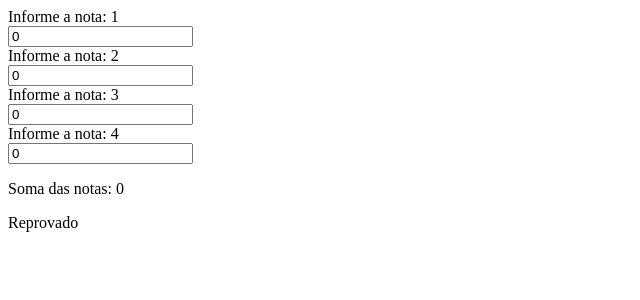
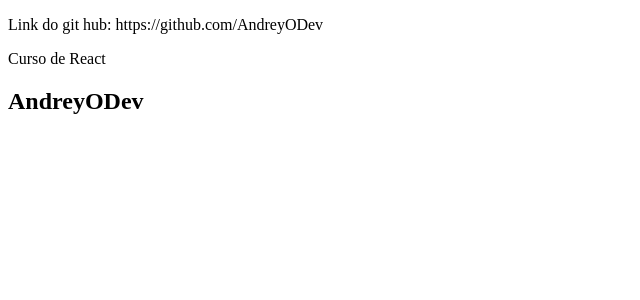
Before and after one commit to AndreyODev/curso-dev-web, a React (Vite) app in the folder react/vite/App1/: page / in a window 1280 px wide. Shown: the top 300 px of the page, without its empty margins (0-640 px from the left). Built offline with nearby package versions, Linux system fonts and the light colour scheme.

Commit message:
feat: adiciona aula 18 sobre CONTENÇÃO

```diff
--- a/react/vite/App1/src/App.jsx
+++ b/react/vite/App1/src/App.jsx
@@ -1,41 +1,59 @@
-// Aula 16 - Elevação de State
-import { useState } from "react";
-import Nota from "./components/Nota";
-import Resultado from "./components/Resultado";
+// Aula 17 - CONTENÇÃO
+import Caixa from "./components/Caixa";
+import GitHub from "./components/GitHub";
 
 export default function App() {
-  const [notas, setNotas] = useState({ nota1: "0", nota2: "0", nota3: "0", nota4: "0" });
-
-  const handleSetNotas = (e) => {
-    if (e.target.getAttribute("name") == "nota1") {
-      setNotas({ ...notas, nota1: e.target.value });
-    } else if (e.target.getAttribute("name") == "nota2") {
-      setNotas({ ...notas, nota2: e.target.value });
-    } else if (e.target.getAttribute("name") == "nota3") {
-      setNotas({ ...notas, nota3: e.target.value });
-    } else if (e.target.getAttribute("name") == "nota4") {
-      setNotas({ ...notas, nota4: e.target.value });
-    }
-  };
-
-  // const [nota1, setNota1] = useState(0);
-  // const [nota2, setNota2] = useState(0);
-  // const [nota3, setNota3] = useState(0);
-  // const [nota4, setNota4] = useState(0);
   return (
     <>
-      <Nota num={1} name="nota1" nota={notas.nota1} setNota={handleSetNotas} />
-      <Nota num={2} name="nota2" nota={notas.nota2} setNota={handleSetNotas} />
-      <Nota num={3} name="nota3" nota={notas.nota3} setNota={handleSetNotas} />
-      <Nota num={4} name="nota4" nota={notas.nota4} setNota={handleSetNotas} />
-      <Resultado
-        somaNotas={
-          parseFloat(notas.nota1) + parseFloat(notas.nota2) + parseFloat(notas.nota3) + parseFloat(notas.nota4)
-        }
-      />
+      <Caixa site="https://github.com/AndreyODev">
+        <p>Curso de React</p>
+      </Caixa>
+
+      <GitHub>
+        <h2>AndreyODev</h2>
+      </GitHub>
     </>
   );
 }
+
+// // Aula 16 - Elevação de State
+// import { useState } from "react";
+// import Nota from "./components/Nota";
+// import Resultado from "./components/Resultado";
+
+// export default function App() {
+//   const [notas, setNotas] = useState({ nota1: "0", nota2: "0", nota3: "0", nota4: "0" });
+
+//   const handleSetNotas = (e) => {
+//     if (e.target.getAttribute("name") == "nota1") {
+//       setNotas({ ...notas, nota1: e.target.value });
+//     } else if (e.target.getAttribute("name") == "nota2") {
+//       setNotas({ ...notas, nota2: e.target.value });
+//     } else if (e.target.getAttribute("name") == "nota3") {
+//       setNotas({ ...notas, nota3: e.target.value });
+//     } else if (e.target.getAttribute("name") == "nota4") {
+//       setNotas({ ...notas, nota4: e.target.value });
+//     }
+//   };
+
+//   // const [nota1, setNota1] = useState(0);
+//   // const [nota2, setNota2] = useState(0);
+//   // const [nota3, setNota3] = useState(0);
+//   // const [nota4, setNota4] = useState(0);
+//   return (
+//     <>
+//       <Nota num={1} name="nota1" nota={notas.nota1} setNota={handleSetNotas} />
+//       <Nota num={2} name="nota2" nota={notas.nota2} setNota={handleSetNotas} />
+//       <Nota num={3} name="nota3" nota={notas.nota3} setNota={handleSetNotas} />
+//       <Nota num={4} name="nota4" nota={notas.nota4} setNota={handleSetNotas} />
+//       <Resultado
+//         somaNotas={
+//           parseFloat(notas.nota1) + parseFloat(notas.nota2) + parseFloat(notas.nota3) + parseFloat(notas.nota4)
+//         }
+//       />
+//     </>
+//   );
+// }
 
 // Aula 15 - Manipulando objetos usando apenas um state
 // import { useState } from "react";
--- /dev/null
+++ b/react/vite/App1/src/components/Caixa.jsx
@@ -0,0 +1,17 @@
+export default function Caixa(props) {
+  return (
+    <>
+      <p>Link do git hub: {props.site}</p>
+      {props.children}
+    </>
+  );
+}
+
+// export default function Caixa({ children }) {
+//   return (
+//     <>
+//       <h1>Andrey</h1>
+//       {children[1]}
+//     </>
+//   );
+// }
--- /dev/null
+++ b/react/vite/App1/src/components/GitHub.jsx
@@ -0,0 +1,3 @@
+export default function GitHub({ children }) {
+  return <>{children}</>;
+}
```
